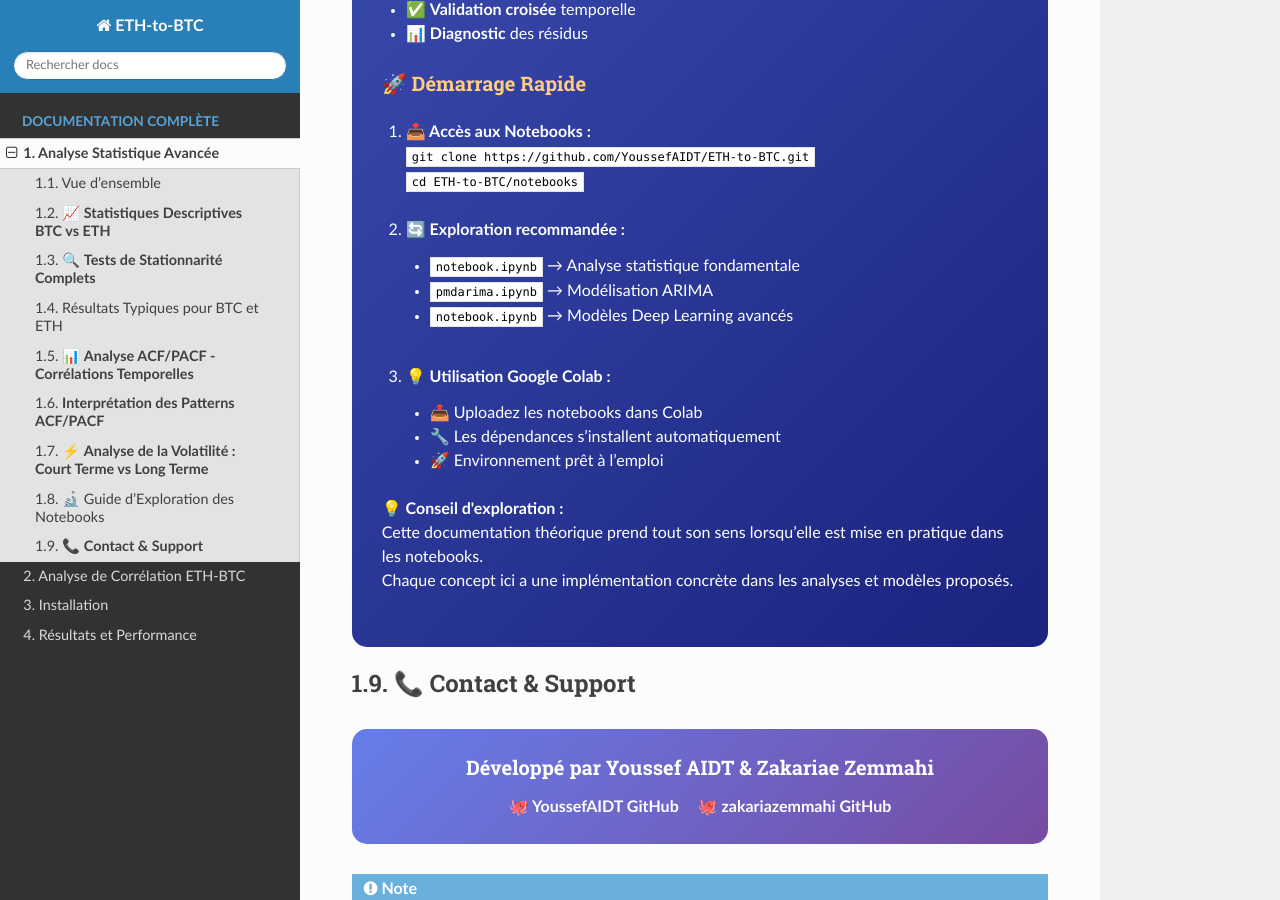
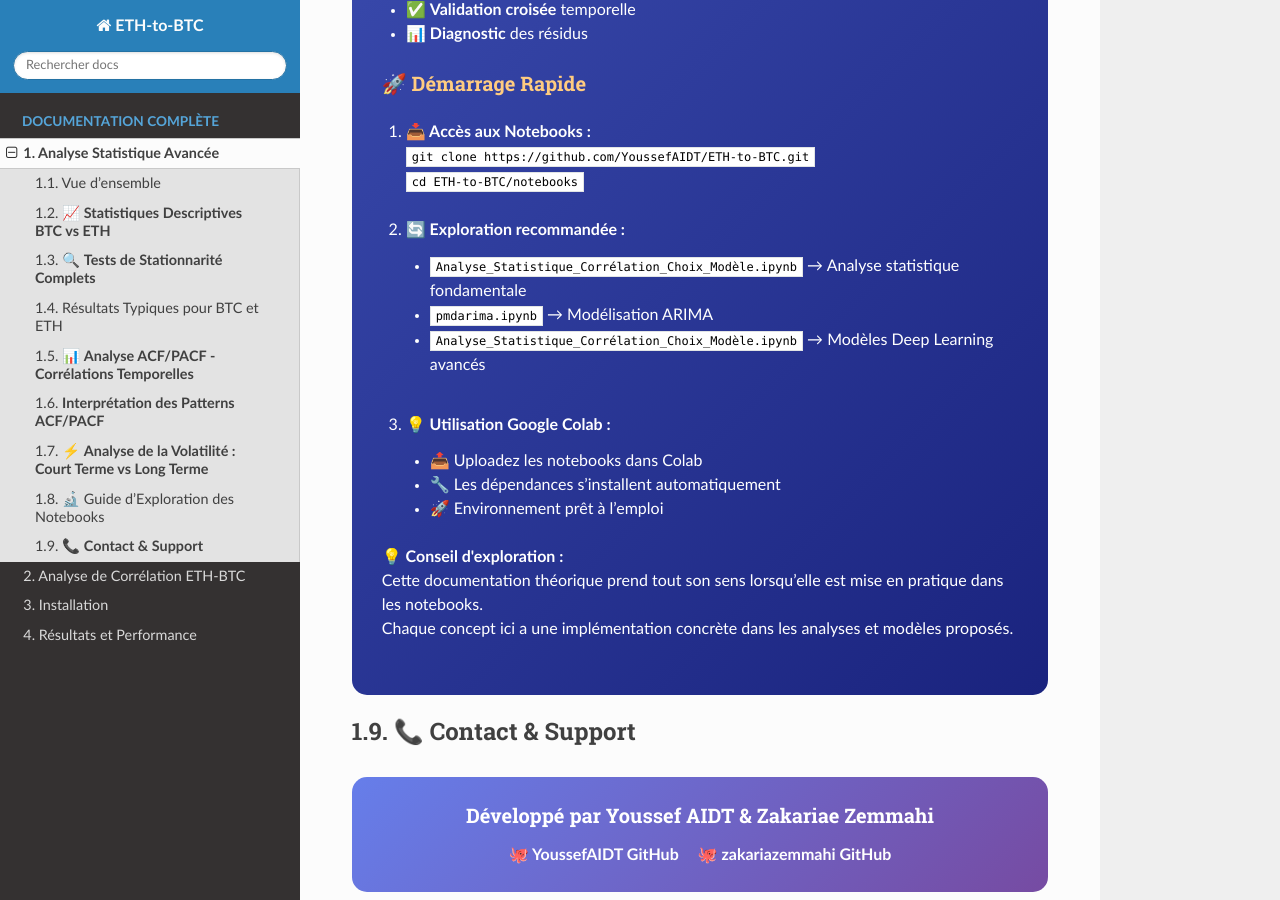
Before and after one commit to YoussefAIDT/ETH-to-BTC, a Sphinx documentation site: the page built from docs/source/statistical_analysis.rst, in a window 1280 px wide and 900 px high, scrolled down 9797 px. Built offline with Sphinx 7.4.7 and the Read the Docs theme 3.1.0, drawn with Linux system fonts in a browser that asks for light colours; pages that are not in the unit, such as notebooks, are missing from menus.

Commit message:
Update statistical_analysis.rst

```diff
--- a/docs/source/statistical_analysis.rst
+++ b/docs/source/statistical_analysis.rst
@@ -599,9 +599,9 @@ Ces résultats orientent vers un modèle **ARIMA(p=1, d=?, q=8)** comme point de
      <li>
        <strong>🔄 Exploration recommandée :</strong><br/>
        <ul>
-         <li><code>notebook.ipynb</code> → Analyse statistique fondamentale</li>
+         <li><code>Analyse_Statistique_Corrélation_Choix_Modèle.ipynb</code> → Analyse statistique fondamentale</li>
          <li><code>pmdarima.ipynb</code> → Modélisation ARIMA</li>
-         <li><code>notebook.ipynb</code> → Modèles Deep Learning avancés</li>
+         <li><code>Analyse_Statistique_Corrélation_Choix_Modèle.ipynb</code> → Modèles Deep Learning avancés</li>
        </ul>
      </li><br/>
      <li>
```
